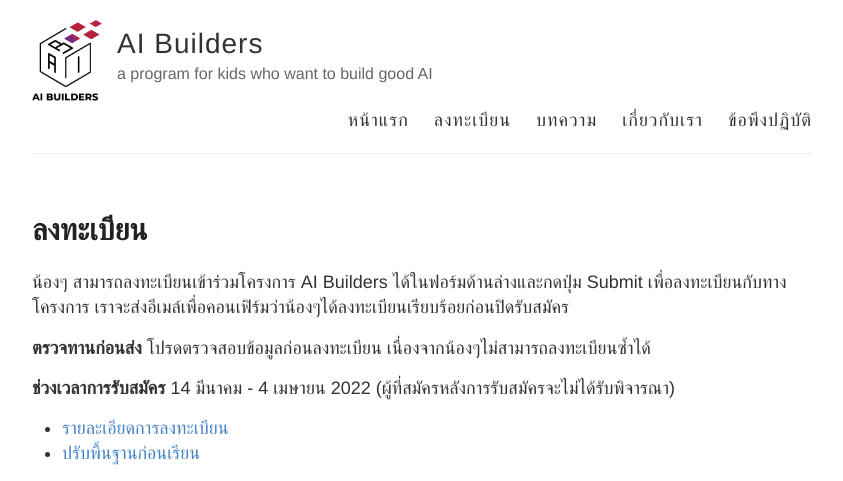
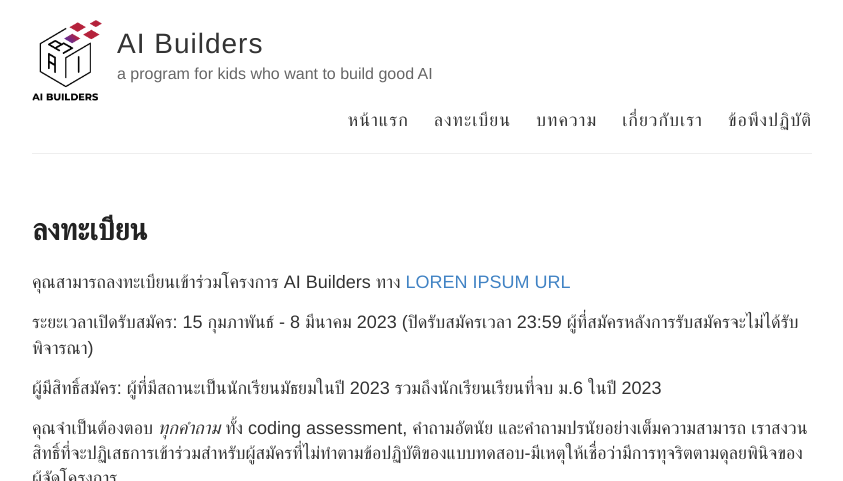
Before and after one commit to ai-builders/ai-builders.github.io, a Jekyll site: the page built from docs/register.md, in a window 1280 px wide and 1400 px high. Shown: the top 481 px of the window, without its empty margins (218-1061 px from the left). Built offline with Jekyll 4.4.1, drawn with Linux system fonts in a browser that asks for light colours; a script that is not in the unit is left out; some of the changed text lies outside the part shown; grey boxes are pictures that could not be loaded.

Commit message:
Update register.md

```diff
--- a/docs/register.md
+++ b/docs/register.md
@@ -4,17 +4,29 @@
 permalink: /register/
 ---
 
-น้องๆ สามารถลงทะเบียนเข้าร่วมโครงการ AI Builders ได้ในฟอร์มด้านล่างและกดปุ่ม Submit เพื่อลงทะเบียนกับทางโครงการ
-เราจะส่งอีเมล์เพื่อคอนเฟิร์มว่าน้องๆได้ลงทะเบียนเรียบร้อยก่อนปิดรับสมัคร
+คุณสามารถลงทะเบียนเข้าร่วมโครงการ AI Builders ทาง [LOREN IPSUM URL]()
 
-**ตรวจทานก่อนส่ง** โปรดตรวจสอบข้อมูลก่อนลงทะเบียน เนื่องจากน้องๆไม่สามารถลงทะเบียนซ้ำได้
+ระยะเวลาเปิดรับสมัคร: 15 กุมภาพันธ์ - 8 มีนาคม 2023 (ปิดรับสมัครเวลา 23:59 ผู้ที่สมัครหลังการรับสมัครจะไม่ได้รับพิจารณา)
 
-**ช่วงเวลาการรับสมัคร** 14 มีนาคม - 4 เมษายน 2022 (ผู้ที่สมัครหลังการรับสมัครจะไม่ได้รับพิจารณา)
+ผู้มีสิทธิ์สมัคร: ผู้ที่มีสถานะเป็นนักเรียนมัธยมในปี 2023 รวมถึงนักเรียนเรียนที่จบ ม.6 ในปี 2023
+
+คุณจำเป็นต้องตอบ *ทุกคำถาม* ทั้ง coding assessment, คำถามอัตนัย และคำถามปรนัยอย่างเต็มความสามารถ เราสงวนสิทธิ์ที่จะปฏิเสธการเข้าร่วมสำหรับผู้สมัครที่ไม่ทำตามข้อปฏิบัติของแบบทดสอบ-มีเหตุให้เชื่อว่ามีการทุจริตตามดุลยพินิจของผู้จัดโครงการ
+
+หลังกด Begin Assessment เพื่อเริ่มการทดสอบแล้ว**คุณมีเวลา 72 ชั่วโมง**ในการทำข้อสอบให้เสร็จ ทุกปัญหาที่กด Submit Assessment เพื่อส่งคำตอบแล้วไม่สามารถกลับมาแก้ได้
+
+**ตรวจทานก่อนส่ง** โปรดตรวจสอบข้อมูลก่อนลงทะเบียน เนื่องจากคุณไม่สามารถลงทะเบียนซ้ำได้
 
 - [รายละเอียดการลงทะเบียน](../registration-info-2022/)
 - [ปรับพื้นฐานก่อนเรียน](../before-class/)
 
-<script src="https://static.airtable.com/js/embed/embed_snippet_v1.js"></script><iframe class="airtable-embed airtable-dynamic-height" src="https://airtable.com/embed/shrjbQj42EQRgdEfC?backgroundColor=purple" frameborder="0" onmousewheel="" width="100%" height="4671" style="background: transparent; border: 1px solid #ccc;"></iframe>
+### คำสัญญาและข้อพึงปฏิบัติ
+
+1. ฉันพร้อมจะสละเวลาอย่างน้อยสัปดาห์ละ 4-8 ชั่วโมง (2 ชั่วโมงสำหรับดู lecture, 2 ชั่วโมงสำหรับ weekly meeting, และที่เหลือสำหรับทำโปรเจกต์) ตลอดระยะเวลาการเข้าร่วมโครงการ AI Builders แม้ว่าฉันจะมีภาระกิจอื่นๆ เช่น ค่ายวิชาการ สอบกลาง/ปลายภาค ฯลฯ
+
+2. ฉันเข้าใจว่าการเข้าร่วมโครงการโดยไม่พร้อมสละเวลาอย่างเพียงพอเป็นการทำให้ผู้สมัครท่านอื่นเสียโอกาสทางการศึกษา ทำให้โครงการ AI Builders ที่ถูกจัดขึ้นโดยเงินบริจาคและอาสาสมัครสิ้นเปลืองทรัพยากรไปโดยเปล่าประโยชน์
+
+3. ฉันได้อ่านและยอมรับที่จะปฏิบัติตามข้อพึงปฏิบัติ (https://ai-builders.github.io/code-of-conduct/) อย่างเคร่งครัดแล้ว
+
 
 ### ติดต่อ
 
```
